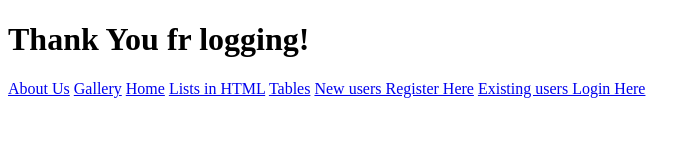
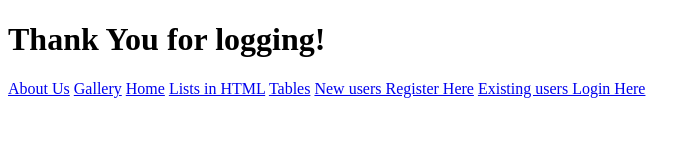
Before and after one commit to Kajal1148/PWD, a plain HTML site: page loggedin.html in a window 1280 px wide. Shown: the whole page, without its empty margins (0-700 px from the left). Drawn offline with Linux system fonts and the light colour scheme.

Commit message:
Add files via upload

```diff
--- a/loggedin.html
+++ b/loggedin.html
@@ -7,7 +7,7 @@
     <title>Document</title>
 </head>
 <body>
-    <h1>Thank You fr logging!</h1>
+    <h1>Thank You for logging!</h1>
     <a href="about.html">About Us</a>
     <a href="gallery.html">Gallery</a>
     <a href="index.html">Home</a>
```
